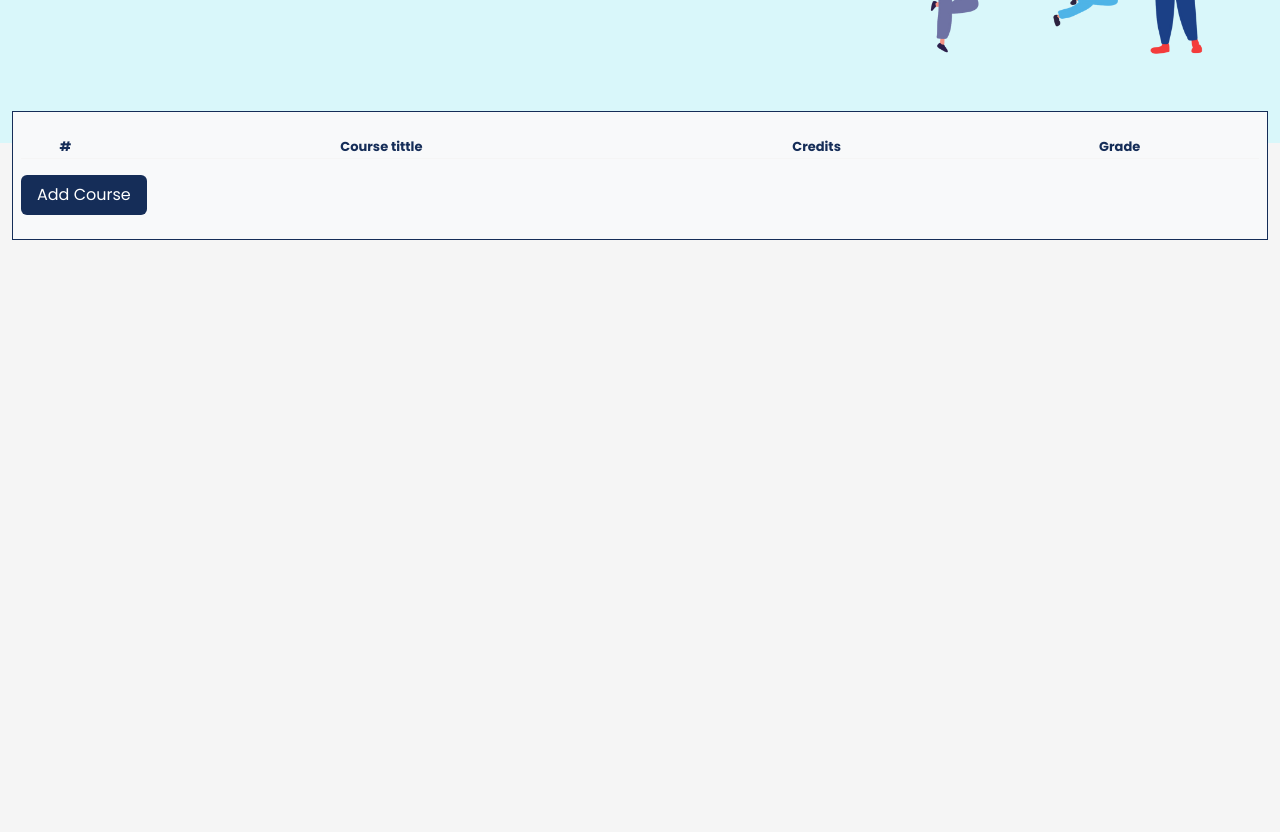
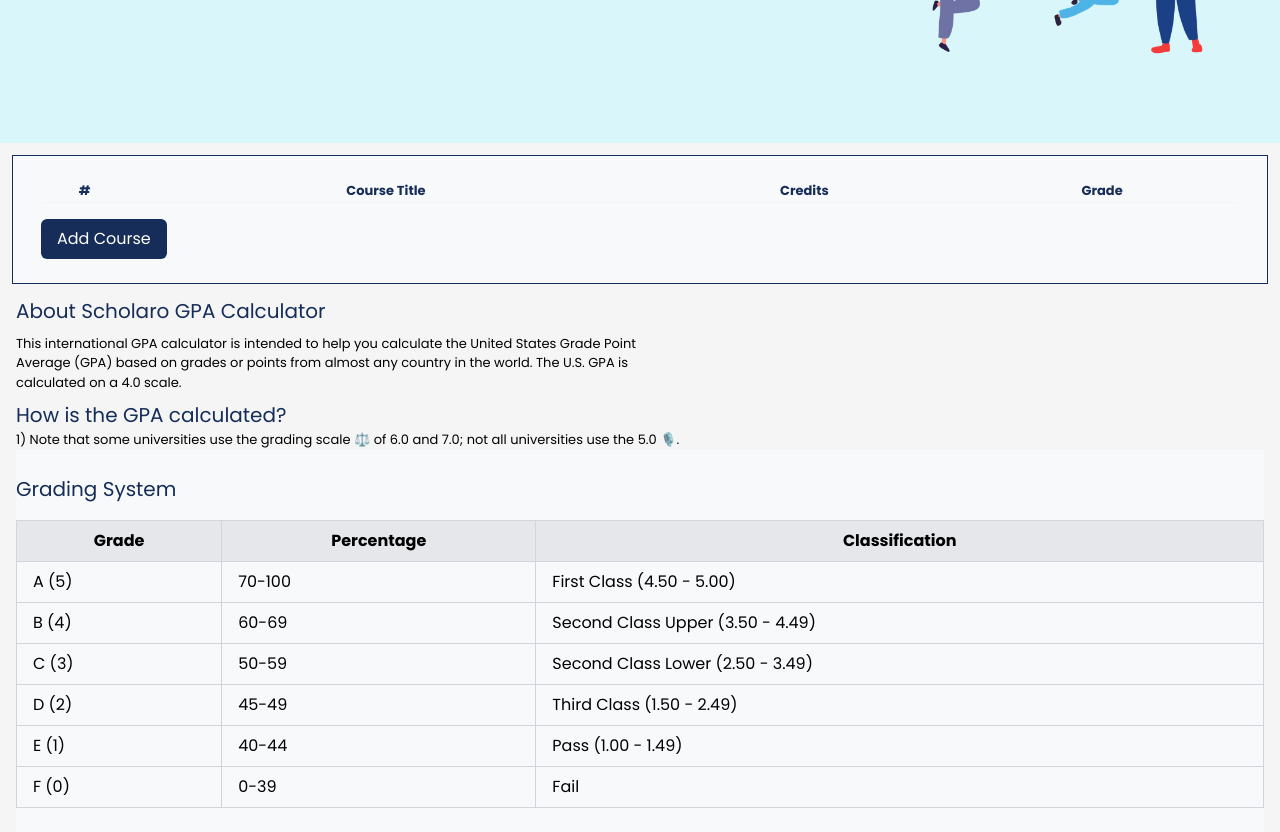
Before and after one commit to skido600/gpacalTeam, a website: page index.html in a window 1280 px wide. Shown: the part 255-1087 px from the top of the page. Before the commit the page ends 800 px from the top, so only its background shows below. Drawn offline with Linux system fonts and the light colour scheme.

Commit message:
first commit v1

```diff
--- a/index.html
+++ b/index.html
@@ -12,7 +12,7 @@
     />
     <link rel="stylesheet" href="./src/output.css" />
   </head>
-  <body class="">
+  <body>
     <main class="bg-[#D9F7FA] relative">
       <nav class="flex items-center justify-between gap-x-8 px-6 py-2">
         <div class="flex items-center gap-x-2">
@@ -25,7 +25,7 @@
         </div>
         <div
           id="board"
-          class="absolute md:relative bg-[#D9F7FA] z-10 bottom-0 h-screen md:h-auto top-[0] md:top-0 p-4 md:p-0 right-0 left-0 hidden md:block"
+          class="absolute md:relative bg-[#D9F7FA] z-10 bottom-0 h-screen md:h-auto top-0 md:top-0 p-4 md:p-0 right-0 left-0 hidden md:block"
         >
           <div class="float-right mb-8 md:hidden">
             <img
@@ -34,13 +34,15 @@
               alt=""
             />
           </div>
-          <ul class="md:flex items-center relative text-[14px] gap-x-5 mt-8 md:mt-0 z-10">
+          <ul
+            class="md:flex items-center relative text-[14px] gap-x-5 mt-8 md:mt-0 z-10"
+          >
             <li class="flex items-center">
               Guides
               <img
                 src="./img/arrow_drop_down_44dp_5F6368_FILL0_wght400_GRAD0_opsz48.svg"
                 alt="Dropdown Arrow"
-                class="w-[30px] ml-1"
+                class="w-[30px] ml-1 animate-bounce"
               />
             </li>
             <li class="flex items-center">
@@ -48,7 +50,7 @@
               <img
                 src="./img/arrow_drop_down_44dp_5F6368_FILL0_wght400_GRAD0_opsz48.svg"
                 alt="Dropdown Arrow"
-                class="w-[30px] ml-1"
+                class="w-[30px] ml-1 animate-bounce"
               />
             </li>
           </ul>
@@ -63,7 +65,7 @@
             class="text-[#5B6D8B] md:text-[15px] text-[13px] lg:w-[55%] md:w-[70%] mt-1"
           >
             Easily convert your letter grade or percentage grade to a 4-point
-            system with our easy to use GPA converter and handy GPA scale.
+            system with our easy-to-use GPA converter and handy GPA scale.
           </p>
         </div>
         <div class="mt-[-4rem] md:mt-0">
@@ -77,16 +79,14 @@
     </main>
 
     <!-- GPA Table -->
-    <main
-      class="bg-[#F8F9FA] py-6 border border-[#152D58] m-3 z-0 px-2 absolute right-0 left-0 mt-[-2rem]
-    >
-      <div class="max-w-3xl mx-auto px-3 bg-[#F8F9FA]">
+    <main class="bg-[#F8F9FA] py-6 border border-[#152D58] m-3 z-0 px-4">
+      <div class="px-3 bg-[#F8F9FA]">
         <table class="w-full table-auto border-collapse">
           <thead>
             <tr class="bg-[#F8F9FA] border-b border-[#F5F5F5]">
               <th class="font-semibold text-[#152D58] text-[13px]">#</th>
               <th class="font-semibold text-[#152D58] text-[13px]">
-                Course tittle
+                Course Title
               </th>
               <th class="font-semibold text-[#152D58] text-[13px]">Credits</th>
               <th class="font-semibold text-[#152D58] text-[13px]">Grade</th>
@@ -98,13 +98,90 @@
         </table>
 
         <button
-          onclick="addRow()"
+          id="btn"
           class="mt-4 bg-[#152D58] text-white px-4 py-2 rounded-[6px]"
         >
           Add Course
         </button>
       </div>
     </main>
+
+    <article class="px-4">
+      <h1 class="text-[20px] text-[#152D58]">About Scholaro GPA Calculator</h1>
+      <p class="text-[13px] mt-2 md:w-[50%]">
+        This international GPA calculator is intended to help you calculate the
+        United States Grade Point Average (GPA) based on grades or points from
+        almost any country in the world. The U.S. GPA is calculated on a 4.0
+        scale.
+      </p>
+
+      <div>
+        <h1 class="text-[20px] text-[#152D58] mt-2">
+          How is the GPA calculated?
+        </h1>
+        <p class="text-[13px]">
+          1) Note that some universities use the grading scale ⚖️ of 6.0 and
+          7.0; not all universities use the 5.0 🎙️.
+        </p>
+      </div>
+
+      <main class="bg-[#F8F9FA] py-6">
+        <div class="">
+          <h1 class="text-[20px] text-[#152D58]">Grading System</h1>
+          <table class="w-full table-auto border-collapse mt-4">
+            <thead>
+              <tr class="bg-gray-200">
+                <th class="border border-gray-300 px-4 py-2">Grade</th>
+                <th class="border border-gray-300 px-4 py-2">Percentage</th>
+                <th class="border border-gray-300 px-4 py-2">Classification</th>
+              </tr>
+            </thead>
+            <tbody>
+              <tr>
+                <td class="border border-gray-300 px-4 py-2">A (5)</td>
+                <td class="border border-gray-300 px-4 py-2">70-100</td>
+                <td class="border border-gray-300 px-4 py-2">
+                  First Class (4.50 - 5.00)
+                </td>
+              </tr>
+              <tr>
+                <td class="border border-gray-300 px-4 py-2">B (4)</td>
+                <td class="border border-gray-300 px-4 py-2">60-69</td>
+                <td class="border border-gray-300 px-4 py-2">
+                  Second Class Upper (3.50 - 4.49)
+                </td>
+              </tr>
+              <tr>
+                <td class="border border-gray-300 px-4 py-2">C (3)</td>
+                <td class="border border-gray-300 px-4 py-2">50-59</td>
+                <td class="border border-gray-300 px-4 py-2">
+                  Second Class Lower (2.50 - 3.49)
+                </td>
+              </tr>
+              <tr>
+                <td class="border border-gray-300 px-4 py-2">D (2)</td>
+                <td class="border border-gray-300 px-4 py-2">45-49</td>
+                <td class="border border-gray-300 px-4 py-2">
+                  Third Class (1.50 - 2.49)
+                </td>
+              </tr>
+              <tr>
+                <td class="border border-gray-300 px-4 py-2">E (1)</td>
+                <td class="border border-gray-300 px-4 py-2">40-44</td>
+                <td class="border border-gray-300 px-4 py-2">
+                  Pass (1.00 - 1.49)
+                </td>
+              </tr>
+              <tr>
+                <td class="border border-gray-300 px-4 py-2">F (0)</td>
+                <td class="border border-gray-300 px-4 py-2">0-39</td>
+                <td class="border border-gray-300 px-4 py-2">Fail</td>
+              </tr>
+            </tbody>
+          </table>
+        </div>
+      </main>
+    </article>
     <script src="./js.js"></script>
   </body>
 </html>
--- a/js.js
+++ b/js.js
@@ -1,7 +1,8 @@
 const menu = document.querySelector(".menu");
 const board = document.getElementById("board");
 const close = document.querySelector(".close");
-
+const btn = document.getElementById("btn");
+console.log(btn);
 // Toggle the visibility of the board when the menu icon is clicked
 menu.addEventListener("click", () => {
   board.classList.toggle("hidden");
@@ -12,14 +13,12 @@ close.addEventListener("click", () => {
   board.classList.add("hidden");
 });
 
-// button add
 let courseCount = 0;
 
 function addRow() {
-  courseCount++; // Increment the counter each time a new row is added
+  courseCount++;
   const tableBody = document.getElementById("course-rows");
 
-  // Create a new row with table cells for the course number, course name, credits, and grade
   const newRow = document.createElement("tr");
   newRow.classList.add("border-b", "border-[#F5F5F5]");
 
@@ -34,3 +33,4 @@ function addRow() {
   // Append the new row to the table body
   tableBody.appendChild(newRow);
 }
+btn.addEventListener("click", addRow);
```
Also changed, not shown: src/output.css.
